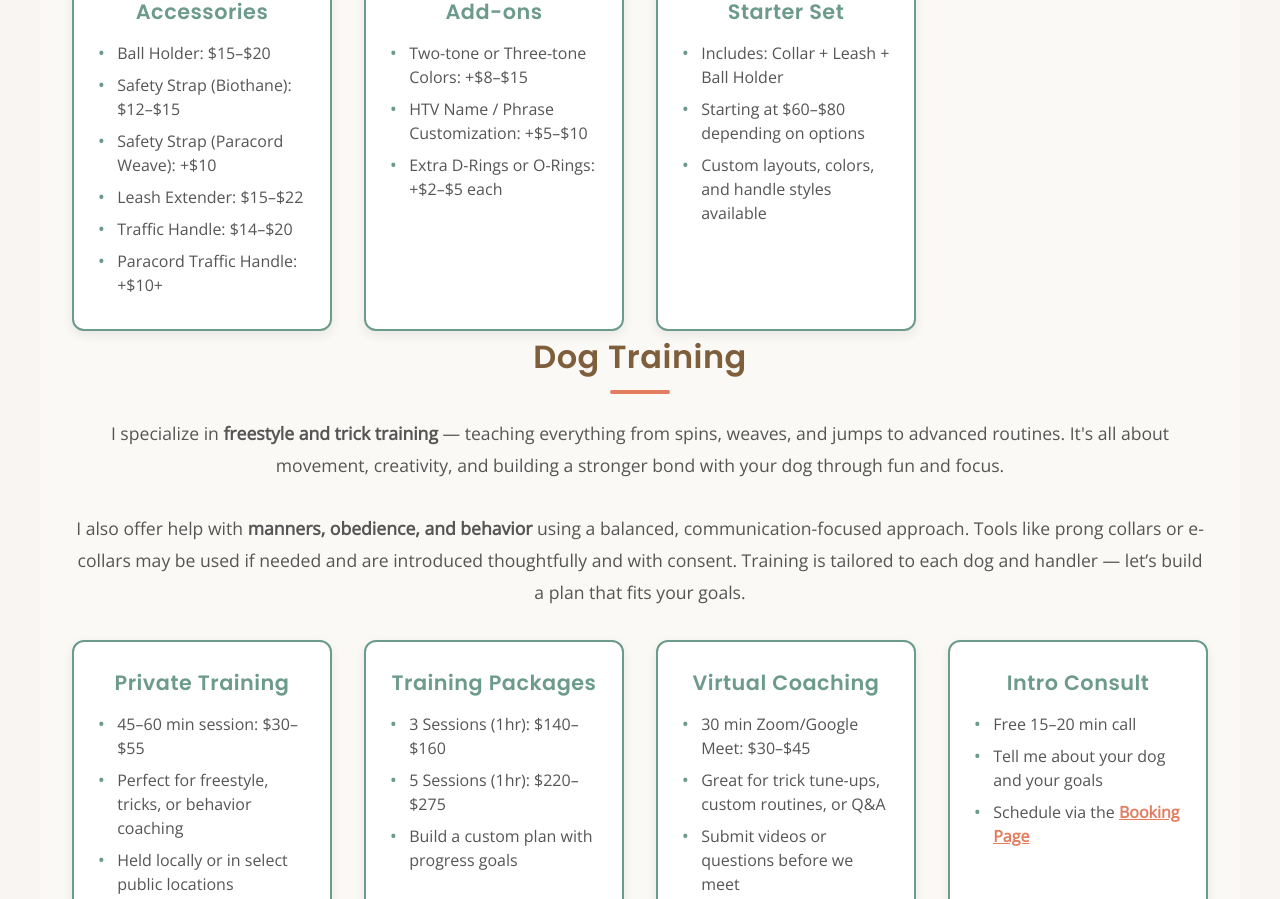
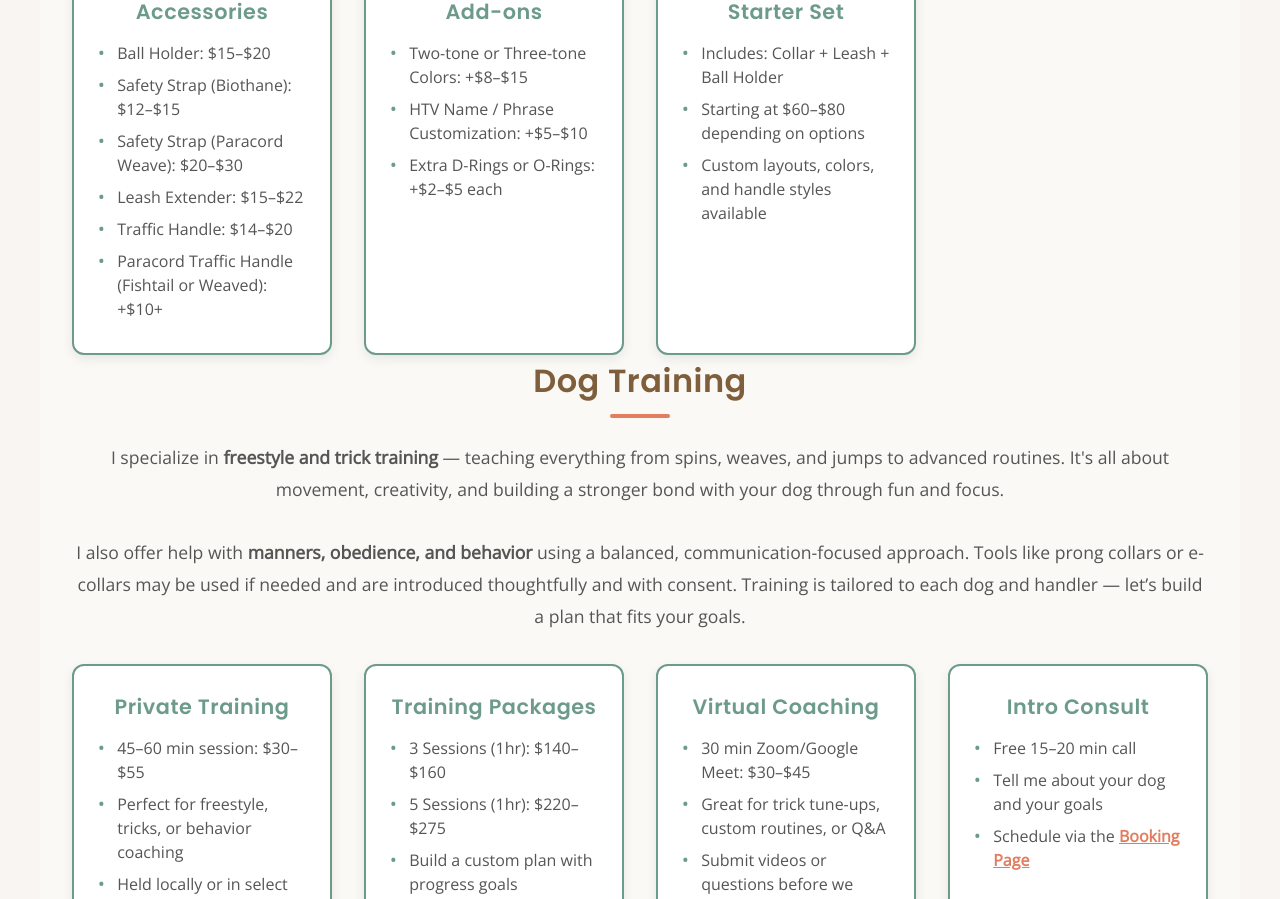
Before and after one commit to jpantano30/paisley-dog-gear, a React (Create React App) app: page /pricing in a window 1280 px wide. Shown: the part 813-1712 px from the top of the page. Built offline with nearby package versions, Linux system fonts and the light colour scheme.

Commit message:
updated pricing

```diff
--- a/src/pages/Pricing.js
+++ b/src/pages/Pricing.js
@@ -63,10 +63,10 @@ const Pricing = () => {
             <ul>
               <li>Ball Holder: $15–$20</li>
               <li>Safety Strap (Biothane): $12–$15</li>
-              <li>Safety Strap (Paracord Weave): +$10</li>
+              <li>Safety Strap (Paracord Weave): $20–$30</li>
               <li>Leash Extender: $15–$22</li>
               <li>Traffic Handle: $14–$20</li>
-              <li>Paracord Traffic Handle: +$10+</li>
+              <li>Paracord Traffic Handle (Fishtail or Weaved): +$10+</li>
             </ul>
           </div>
 
```
